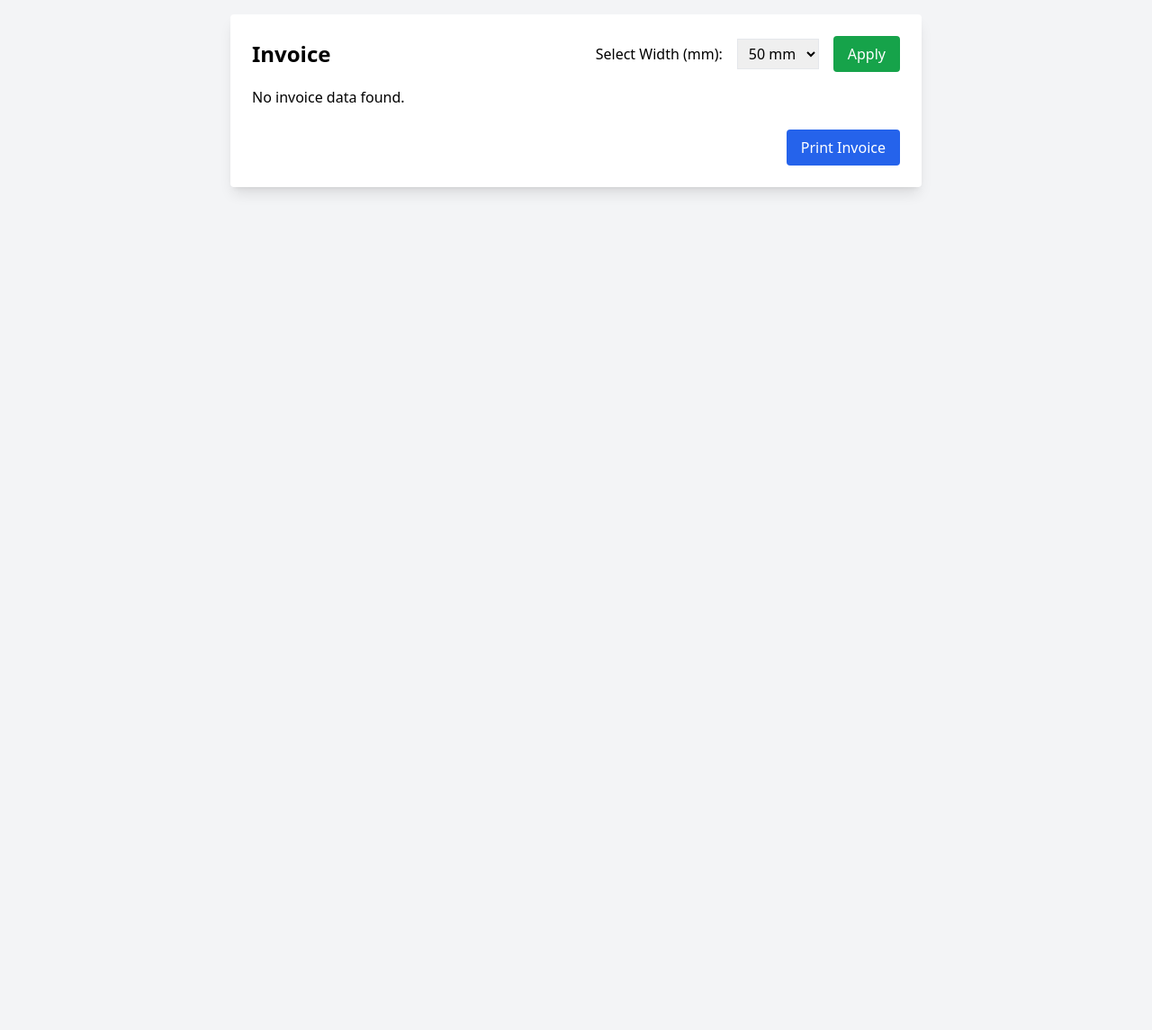
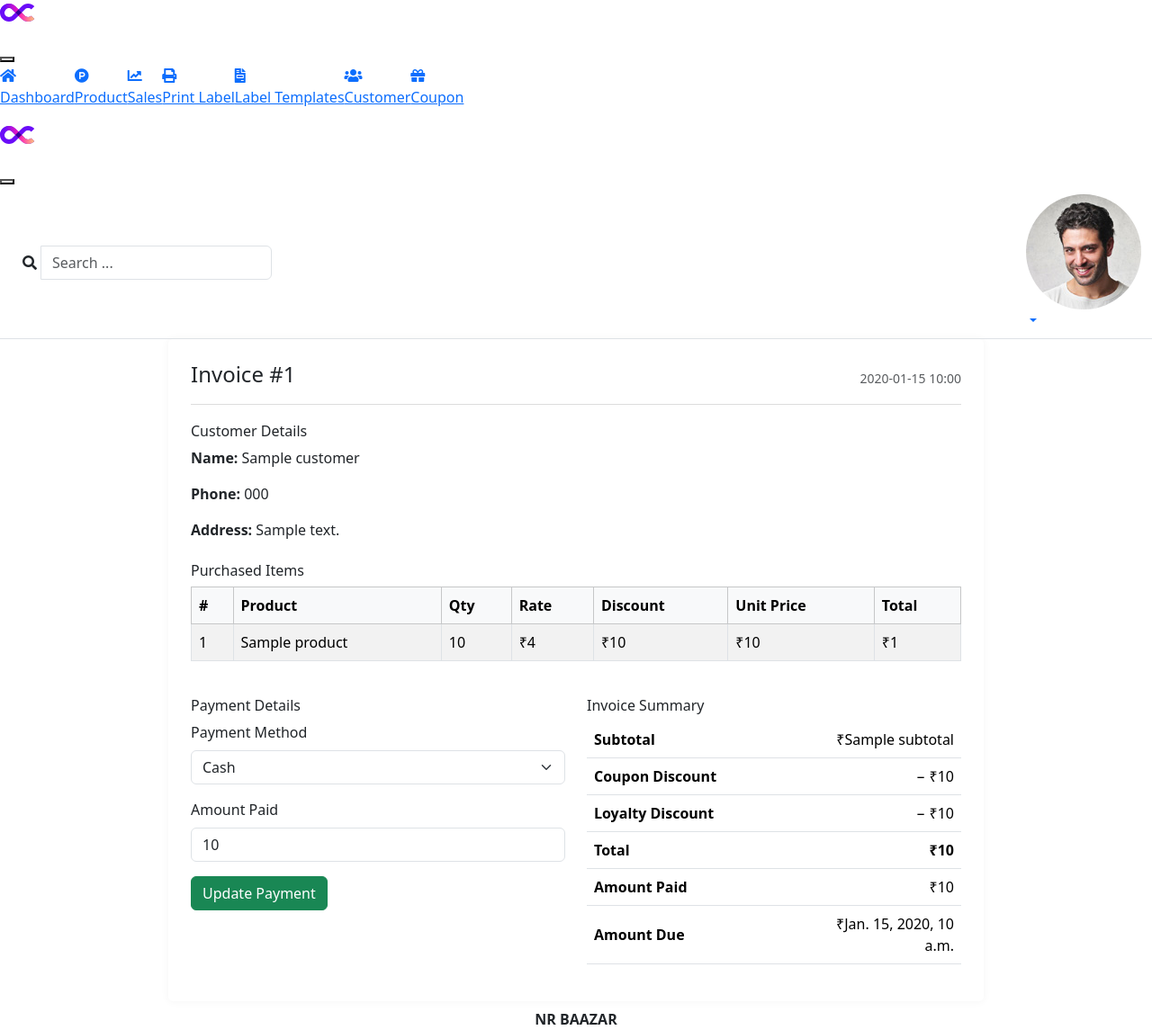
Before and after one commit to codebyfaruk/nr-backend, a Django app: template templates/store/sales/invoice.html in a window 1280 px wide. Shown: the whole page at 90% size. Before the commit the page ends 215 px from the top, so only its background shows below. Run offline with Django 5.2, Linux system fonts and the light colour scheme; the template is opened without the code that fills it: most values are stand-ins (such as "Sample title", 1, 10 or a date in 2020); some libraries are stand-ins or nearby versions.

Commit message:
invoice added

```diff
--- a/store/urls.py
+++ b/store/urls.py
@@ -39,7 +39,7 @@
     path("products/<int:pk>/edit/", ProductUpdateView.as_view(), name="product_edit"),
     path("products/<int:pk>/", ProductDetailView.as_view(), name="product_detail"),
     path("sales/", SalesView.as_view(), name="sales"),
-    path("invoice/", InvoiceView.as_view(), name="invoice"),
+    path("invoice/<int:pk>/", InvoiceView.as_view(), name="invoice"),
     path("coupons/", DiscountListView.as_view(), name="discount-list"),
     path("coupons/add/", DiscountCreateView.as_view(), name="discount-add"),
     path("coupons/<int:pk>/edit/", DiscountUpdateView.as_view(), name="discount-edit"),
--- a/templates/store/sales/invoice.html
+++ b/templates/store/sales/invoice.html
@@ -1,89 +1,136 @@
-<!DOCTYPE html>
-<html lang="en">
-<head>
-  <meta charset="UTF-8">
-  <title>Invoice</title>
-  <script src="https://cdn.tailwindcss.com"></script>
+{% extends 'layout/base.html' %}
+
+{% block extra_css %}
 <style>
-    @media print {
-      body.custom-width {
-        width: var(--custom-width);
-        font-size: 12px;
-        margin: 0;
-        padding: 0;
+  .invoice-box {
+    background: #fff;
+    padding: 25px;
+    border-radius: 5px;
+    box-shadow: 0 0 10px rgba(0, 0, 0, 0.05);
   }
-
-      .no-print {
-        display: none;
+  .invoice-header {
+    border-bottom: 1px solid #ddd;
+    margin-bottom: 20px;
+    padding-bottom: 10px;
   }
+  .table th, .table td {
+    vertical-align: middle;
+  }
+  .summary-table th {
+    width: 60%;
+  }
+  .summary-table td {
+    text-align: right;
   }
 </style>
-</head>
-<body class="bg-gray-100 p-4">
+{% endblock %}
 
-  <div class="max-w-3xl mx-auto bg-white shadow-lg p-6 rounded">
-    <div class="flex justify-between items-center mb-4 no-print">
-      <h1 class="text-2xl font-bold">Invoice</h1>
-      <div class="flex items-center space-x-4">
-        <label for="paperWidth" class="font-medium">Select Width (mm):</label>
-        <select id="paperWidth" class="border px-2 py-1">
-          <!-- Options from 50 to 80 mm in 5mm steps -->
-          <script>
-            window.addEventListener('DOMContentLoaded', () => {
-              const select = document.getElementById("paperWidth");
-              for (let i = 50; i <= 80; i += 5) {
-                const option = document.createElement("option");
-                option.value = i;
-                option.textContent = `${i} mm`;
-                select.appendChild(option);
-              }
-            });
-          </script>
-        </select>
-        <button onclick="applyWidth()" class="bg-green-600 text-white px-4 py-2 rounded">
-          Apply
-        </button>
+{% block content %}
+<div class="container-fluid">
+  <div class="row">
+    <div class="col-lg-10 offset-lg-1">
+      <div class="invoice-box">
+        <div class="invoice-header d-flex justify-content-between align-items-center">
+          <h4>Invoice #{{ invoice.invoice_number }}</h4>
+          <small class="text-muted">{{ invoice.invoice_date|date:"Y-m-d H:i" }}</small>
         </div>
+
+        <!-- Customer Info -->
+        <div class="mb-4">
+          <h6>Customer Details</h6>
+          <p><strong>Name:</strong> {{ invoice.customer.name }}</p>
+          <p><strong>Phone:</strong> {{ invoice.customer.phone }}</p>
+          <p><strong>Address:</strong> {{ invoice.customer.address }}</p>
         </div>
-    <div id="invoiceTableWrapper" class="mb-4">
-        <table id="invoiceTable" class="w-full table-auto border mb-4">
-        <thead class="bg-gray-200">
+
+        <!-- Item Table -->
+        <h6>Purchased Items</h6>
+        <div class="table-responsive">
+          <table class="table table-bordered table-striped">
+            <thead class="table-light">
               <tr>
-            <th class="border px-2 py-1">Item</th>
-            <th class="border px-2 py-1">Qty</th>
-            <th class="border px-2 py-1">Rate</th>
-            <th class="border px-2 py-1">Total</th>
+                <th>#</th>
+                <th>Product</th>
+                <th>Qty</th>
+                <th>Rate</th>
+                <th>Discount</th>
+                <th>Unit Price</th>
+                <th>Total</th>
               </tr>
             </thead>
-        <tbody id="invoiceBody"></tbody>
+            <tbody>
+              {% for item in invoice.items.all %}
+              <tr>
+                <td>{{ forloop.counter }}</td>
+                <td>{{ item.product.short_name|default:item.product_name }}</td>
+                <td>{{ item.quantity }}</td>
+                <td>₹{{ item.rate }}</td>
+                <td>₹{{ item.discount_at_purchase }}</td>
+                <td>₹{{ item.price_at_purchase }}</td>
+                <td>₹{{ item.total_price }}</td>
+              </tr>
+              {% endfor %}
+            </tbody>
           </table>
         </div>
 
-    <div class="text-right font-bold" id="totalAmount"></div>
+        <!-- Payment & Summary -->
+        <div class="row mt-4">
+          <!-- Payment Form -->
+          <div class="col-md-6">
+            <h6>Payment Details</h6>
+            <form method="POST">
+              {% csrf_token %}
+              <div class="mb-3">
+                <label for="paymentType" class="form-label">Payment Method</label>
+                <select class="form-select" id="paymentType" name="payment_type">
+                  <option value="cash" {% if invoice.payment_type == 'cash' %}selected{% endif %}>Cash</option>
+                  <option value="card" {% if invoice.payment_type == 'card' %}selected{% endif %}>Card</option>
+                  <option value="online" {% if invoice.payment_type == 'online' %}selected{% endif %}>Online</option>
+                </select>
+              </div>
+              <div class="mb-3">
+                <label for="amountPaid" class="form-label">Amount Paid</label>
+                <input type="number" step="0.01" id="amountPaid" name="amount_paid" class="form-control"
+                       value="{{ invoice.amount_paid }}">
+              </div>
+              <button class="btn btn-success">Update Payment</button>
+            </form>
+          </div>
 
-    <div class="mt-6 flex justify-end no-print">
-      <button onclick="printInvoice()" class="bg-blue-600 text-white px-4 py-2 rounded hover:bg-blue-700">
-        Print Invoice
-      </button>
+          <!-- Invoice Summary -->
+          <div class="col-md-6">
+            <h6>Invoice Summary</h6>
+            <table class="table summary-table">
+              <tr>
+                <th>Subtotal</th>
+                <td>₹{{ invoice.subtotal }}</td>
+              </tr>
+              <tr>
+                <th>Coupon Discount</th>
+                <td>− ₹{{ invoice.coupon_discount }}</td>
+              </tr>
+              <tr>
+                <th>Loyalty Discount</th>
+                <td>− ₹{{ invoice.loyalty_discount }}</td>
+              </tr>
+              <tr>
+                <th>Total</th>
+                <td><strong>₹{{ invoice.total }}</strong></td>
+              </tr>
+              <tr>
+                <th>Amount Paid</th>
+                <td>₹{{ invoice.amount_paid }}</td>
+              </tr>
+              <tr>
+                <th>Amount Due</th>
+                <td>₹{{ invoice.amount_due }}</td>
+              </tr>
+            </table>
           </div>
         </div>
-
-  <script>
-    function loadInvoiceData() {
-        const tableHTML = sessionStorage.getItem("invoiceTable");
-        const wrapper = document.getElementById("invoiceTableWrapper");
-
-        if (tableHTML) {
-          wrapper.innerHTML = tableHTML;
-        } else {
-          wrapper.innerHTML = "<p>No invoice data found.</p>";
-        }
-      }
-
-      // Call it on page load
-      document.addEventListener("DOMContentLoaded", loadInvoiceData);
-
-  </script>
-
-</body>
-</html>
+      </div>
+    </div>
+  </div>
+</div>
+{% endblock %}
--- a/templates/store/sales/sales.html
+++ b/templates/store/sales/sales.html
@@ -606,7 +606,7 @@
               });
             } else {
               // Redirect to a page (adjust URL as needed)
-              window.location.href = `/orders/${response.id}/details/`;
+              window.location.href = "{% url 'invoice' 0 %}".replace(0, response.id);
             }
           }
 
```
Also changed, not shown: store/models.py (+9 -0 lines), store/views/sales.py (+16 -1 lines), store/migrations/0008_invoice_payment_type.py (added), store/migrations/0009_alter_invoice_payment_type.py (added). Lines whose indentation alone changed are shown as unchanged.
